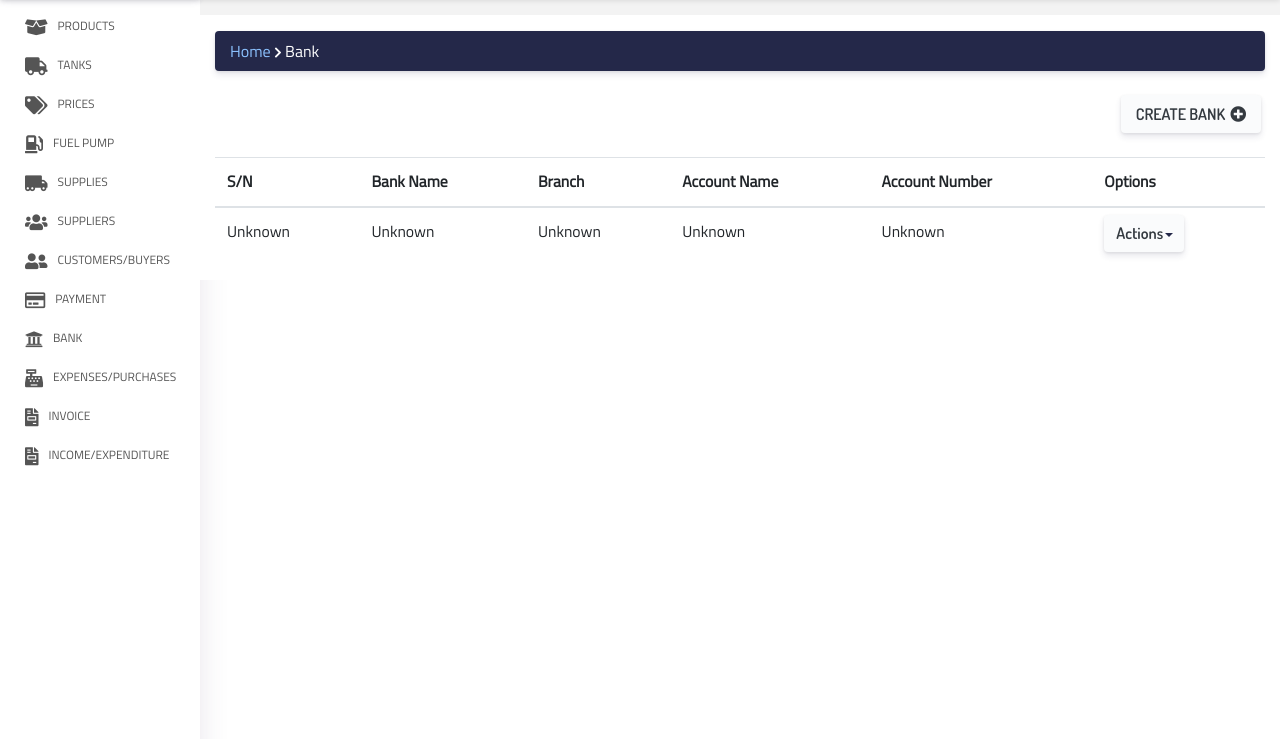
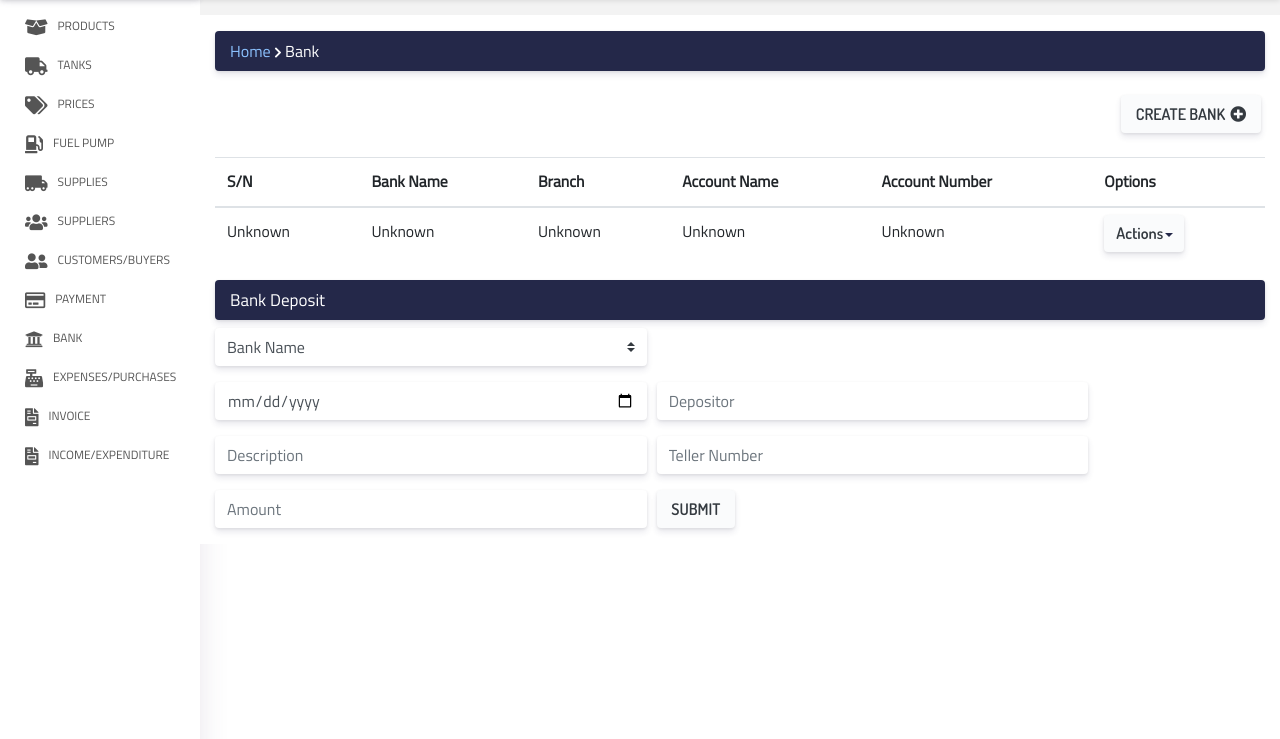
Before and after one commit to EmmanuelJoshua/Inventory-app-php, a PHP site: page /bank.php in a window 1280 px wide. Shown: the part 61-800 px from the top of the page. Run offline with PHP 8.4, Linux system fonts and the light colour scheme; some libraries are stand-ins or nearby versions.

Commit message:
Bank Page.

```diff
--- a/app/assets/css-app-files/style.css
+++ b/app/assets/css-app-files/style.css
@@ -56,6 +56,33 @@
 	box-shadow: 0 4px 6px rgba(50, 50, 93, .11), 0 1px 3px rgba(0, 0, 0, .08);
 }
 
+.form-row .form-control{
+	font-family: 'Titillium Web';
+	border: none;
+	height: 38px;
+	border-radius: .25rem;
+	box-shadow: 0 4px 6px rgba(50, 50, 93, .11), 0 1px 3px rgba(0, 0, 0, .08);
+}
+
+.form-group input[type=submit]{
+	font-family: Dosis;
+	border: none;
+	cursor: pointer;
+	border-radius: .25rem;
+	box-shadow: 0 4px 6px rgba(50, 50, 93, .11), 0 1px 3px rgba(0, 0, 0, .08);
+    height: 38px;
+    text-transform: uppercase;
+    font-weight: 500;
+	color: #343a40 !important;
+	background-color: #fafbfc;
+	transition: all 0.5s ease-in-out;
+}
+
+.form-group input[type=submit]:hover{
+	background-color: #242849;
+	color: #fff !important;
+}
+
 .top-controls2 button{
 	font-family: Dosis;
 	border-radius: .25rem;
@@ -83,7 +110,7 @@
 	background-color: #242849;
 	height: 40px;
 	font-family: 'Titillium Web';
-	font-size: 18px;
+	font-size: 17px;
 	border-radius: .25rem;
 	box-shadow: 0 4px 6px rgba(50, 50, 93, .11), 0 1px 3px rgba(0, 0, 0, .08);
 	color: #fff !important;
--- a/app/bank.php
+++ b/app/bank.php
@@ -180,6 +180,44 @@
             </div>
 					</div>
 				</div>
+				<div class="row">
+					<div class="container-fluid">
+						<h5 class="productTitle">Bank Deposit</h5>
+					<form>
+					<div class="form-row">
+				    <div class="form-group col-md-5">
+				     <select class="custom-select form-control">
+				     	<option>Bank Name</option>
+				     </select>
+				    </div>
+				  	</div>
+				  	<div class="form-row">
+				    <div class="form-group col-md-5">
+				     	<input type="date" class="form-control" placeholder="">
+				    </div>
+				    <div class="form-group col-md-5">
+				     	<input type="text" class="form-control" placeholder="Depositor">
+				    </div>
+				  	</div>
+				  	<div class="form-row">
+				    <div class="form-group col-md-5">
+				     	<input type="text" class="form-control" placeholder="Description">
+				    </div>
+				    <div class="form-group col-md-5">
+				     	<input type="text" class="form-control" placeholder="Teller Number">
+				    </div>
+				  	</div>
+				  	<div class="form-row">
+				    <div class="form-group col-md-5">
+				     	<input type="text" class="form-control" placeholder="Amount">
+				    </div>
+				    <div class="form-group col-md-1">
+				     	<input type="submit" class="form-control" value="Submit">
+				    </div>
+				  	</div>
+					</form>
+					</div>
+				</div>
 			</div>
 		</div>
 	</body>
```
